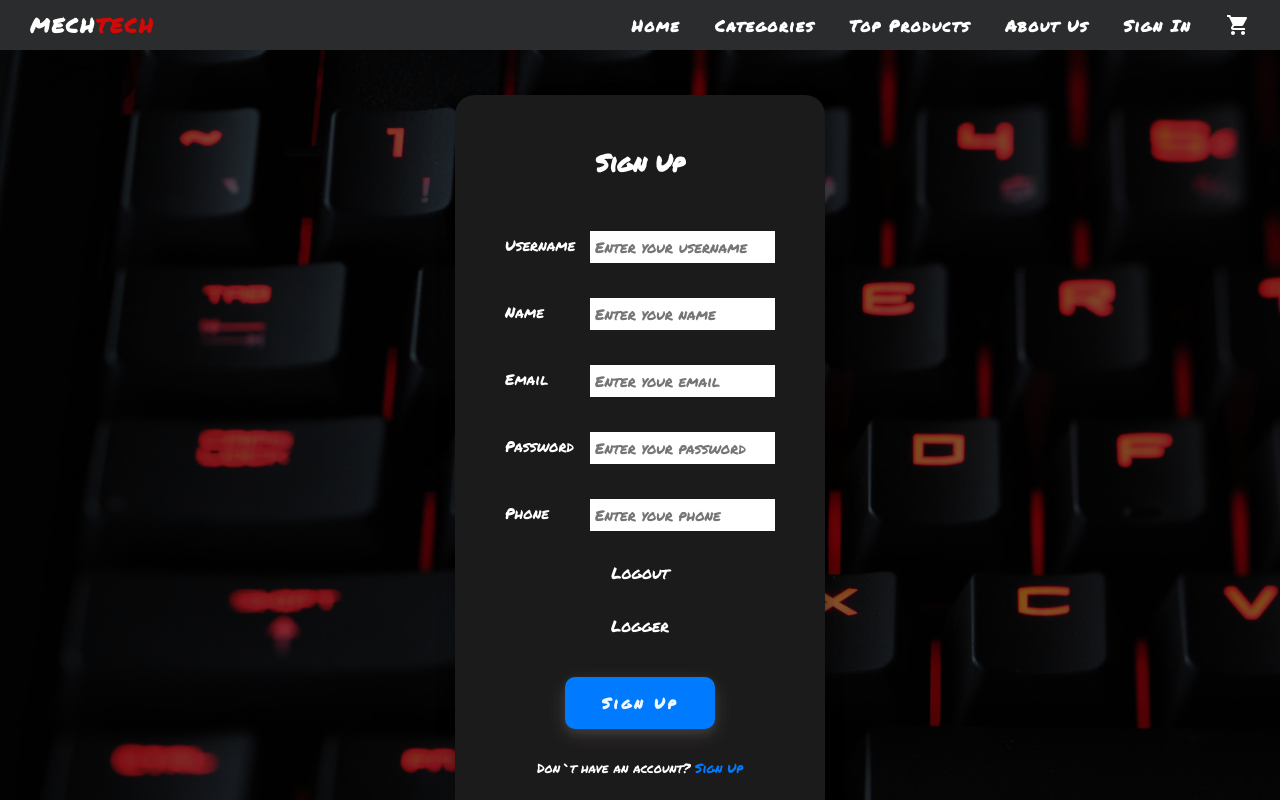
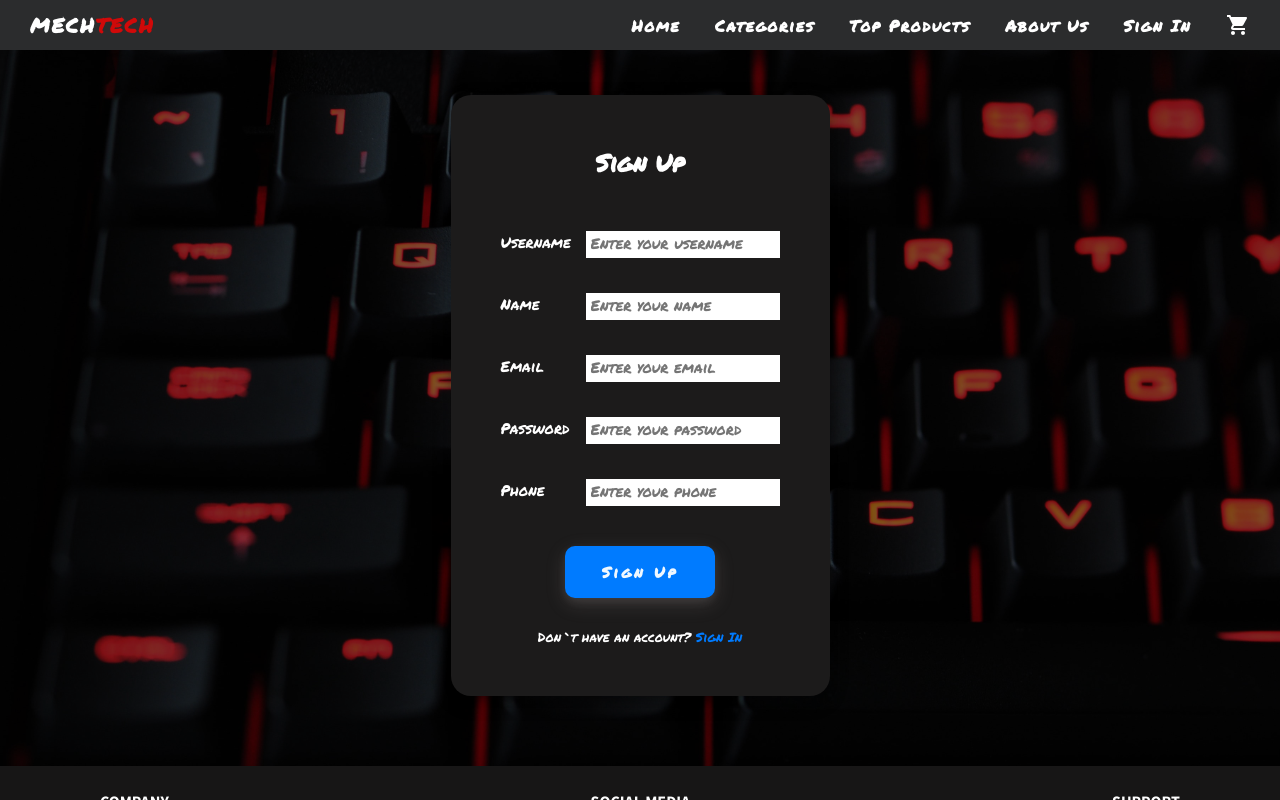
Before and after one commit to M0hamedF/mechtech, a React (Create React App) app: page /sign-up in a window 1280 px wide. Shown: the top 800 px of the page. Built offline with nearby package versions, Linux system fonts and the light colour scheme.

Commit message:
ADD: sign functionality

```diff
--- a/src/components/App.js
+++ b/src/components/App.js
@@ -1,4 +1,8 @@
+import { useEffect } from "react";
 import { BrowserRouter, Routes, Route } from "react-router-dom";
+
+import { login } from "../store/slices/authedUser";
+import { getFromStorage, getStorageKey } from "../utils/helpers";
 
 import Nav from "../layouts/Nav";
 import Home from "../pages/Home";
@@ -6,6 +10,10 @@ import Sign from "../pages/Sign";
 import Footer from "../layouts/Footer";
 
 function App() {
+  useEffect(() => {
+    localStorage.getItem(getStorageKey()) && login(getFromStorage());
+  }, []);
+
   return (
     <BrowserRouter>
       <Nav />
--- a/src/components/Form.js
+++ b/src/components/Form.js
@@ -2,19 +2,26 @@ import { Link } from "react-router-dom";
 
 import styles from "../styles/app.module.css";
 
-const Form = ({ title, children }) => {
+const Form = ({ onSubmit, title, isHasError, errorMsg, children }) => {
   const pathname = window.location.pathname;
 
   return (
-    <form className={styles.form}>
+    <form
+      className={(styles.form, isHasError ? styles.error : "")}
+      onSubmit={onSubmit}
+    >
       <h2 className={styles.title}>{title}</h2>
+      {isHasError && <p role="alert">{errorMsg}</p>}
       {children}
       <button type="submit" className={styles.btn}>
         {title}
       </button>
       {pathname.includes("sign") && (
         <p className={styles.redirect}>
-          Don`t have an account? <Link to="/sign-up">Sign Up</Link>
+          Don`t have an account?{" "}
+          <Link to={pathname === "/sign-in" ? "/sign-up" : "/sign-in"}>
+            {pathname === "/sign-in" ? "Sign Up" : "Sign In"}
+          </Link>
         </p>
       )}
     </form>
--- a/src/pages/Sign.js
+++ b/src/pages/Sign.js
@@ -1,26 +1,35 @@
-import { useState } from "react";
-import { useSelector, useDispatch } from "react-redux";
+import { useState, useEffect } from "react";
+import { connect } from "react-redux";
+import { useNavigate } from "react-router-dom";
 
-import styles from "../styles/sign.module.css";
 import { login, logout } from "../store/slices/authedUser";
 import { addUser } from "../utils/API";
 
+import styles from "../styles/sign.module.css";
 import Form from "../components/Form";
 import Input from "../components/Input";
 
-const Sign = () => {
+const Sign = ({ authedUser, login, logout }) => {
   const pathname = window.location.pathname;
+  const navigate = useNavigate();
   const [isHasError, setIsHasError] = useState(false);
-  const dispatch = useDispatch();
-  const authedUser = useSelector((state) => state.authedUser);
+  const [signUpMsg, setSignUpMsg] = useState("");
+
+  useEffect(() => {
+    authedUser && navigate("/");
+  }, [authedUser]);
+
   const handleLogin = (e) => {
     e.preventDefault();
-    dispatch(
-      login({
-        username: e.target.elements.username.value,
-        password: e.target.elements.password.value,
-      })
-    );
+
+    login({
+      username: e.target.elements.username.value,
+      password: e.target.elements.password.value,
+    }).then((res) => {
+      if (!res.payload || res.payload.detail) {
+        setIsHasError(true);
+      }
+    });
   };
   const handleAddUser = (e) => {
     e.preventDefault();
@@ -31,24 +40,34 @@ const Sign = () => {
       elements.email.value,
       elements.password.value,
       elements.phone.value
-    );
+    ).then((d) => {
+      if (d === '"faild to send email"') {
+        navigate("/sign-in");
+        setIsHasError(false);
+      } else {
+        if (d === "this nick name is already used") {
+          setSignUpMsg("this username is already used");
+        } else {
+          setSignUpMsg("Please, enter valid information");
+        }
+        setIsHasError(true);
+      }
+    });
   };
 
   return (
     <main className={styles.sign}>
       <Form
         isHasError={isHasError}
-        errorMsg={"Username or password isn't right"}
+        errorMsg={
+          pathname === "/sign-in"
+            ? "Username or password isn't right"
+            : signUpMsg
+        }
         onSubmit={pathname === "/sign-in" ? handleLogin : handleAddUser}
         title={pathname === "/sign-in" ? "Sign In" : "Sign Up"}
       >
         {pathname === "/sign-in" ? <SignIn /> : <SignUp />}
-        <button type="button" onClick={() => dispatch(logout())}>
-          Logout
-        </button>
-        <button type="button" onClick={() => console.log(authedUser)}>
-          Logger
-        </button>
       </Form>
     </main>
   );
@@ -67,6 +86,7 @@ const SignIn = () => (
       labelTitle="Password"
       type="password"
       name="password"
+      minLength="8"
       placeholder="Enter your password"
       required
     />
@@ -93,18 +113,20 @@ const SignUp = () => (
       type="email"
       name="email"
       placeholder="Enter your email"
+      pattern="[a-z0-9._%+-]+@[a-z0-9.-]+\.[a-z]{2,4}$"
       required
     />
     <Input
       labelTitle="Password"
       type="password"
       name="password"
+      minLength="8"
       placeholder="Enter your password"
       required
     />
     <Input
       labelTitle="Phone"
-      type="tel"
+      type="number"
       name="phone"
       placeholder="Enter your phone"
       required
@@ -112,4 +134,7 @@ const SignUp = () => (
   </>
 );
 
-export default Sign;
+export default connect((state) => ({ authedUser: state.authedUser }), {
+  login,
+  logout,
+})(Sign);
--- a/src/styles/app.module.css
+++ b/src/styles/app.module.css
@@ -67,6 +67,15 @@ form {
   background-color: rgb(28, 27, 27);
   box-shadow: 0 4px 8px 0 rgb(0 0 0 / 20%), 0 6px 20px 0 rgb(0 0 0 / 19%);
 }
+form.error input {
+  border: 2px solid red;
+}
+form.error [role="alert"] {
+  color: red;
+  font-size: 14px;
+  text-align: center;
+  font-family: cursive;
+}
 .title {
   text-align: center;
   margin-bottom: 15px;
@@ -108,7 +117,14 @@ input {
   padding: 5px;
   font: inherit;
   margin-top: 5px;
+  font-family: cursive;
   outline-color: #007bff;
+}
+::placeholder {
+  font-family: "Permanent Marker";
+}
+::-webkit-inner-spin-button {
+  display: none;
 }
 @media (max-width: 500px) {
   label {
```
